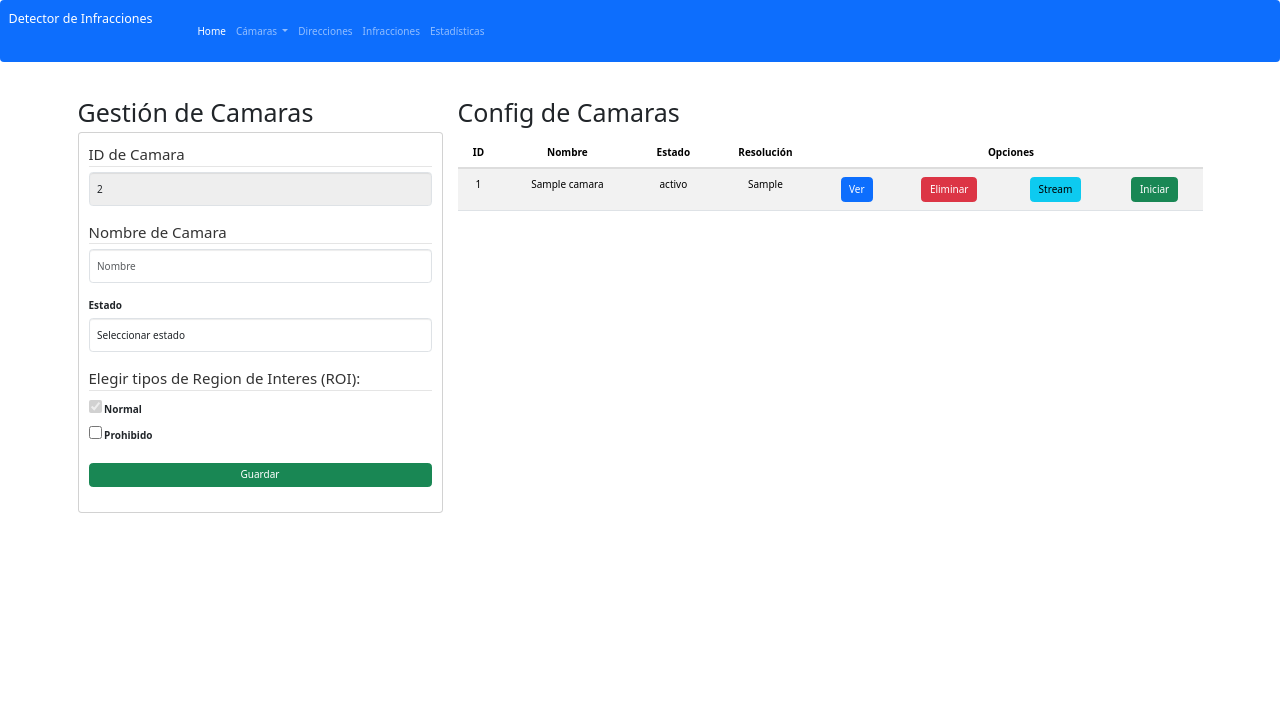
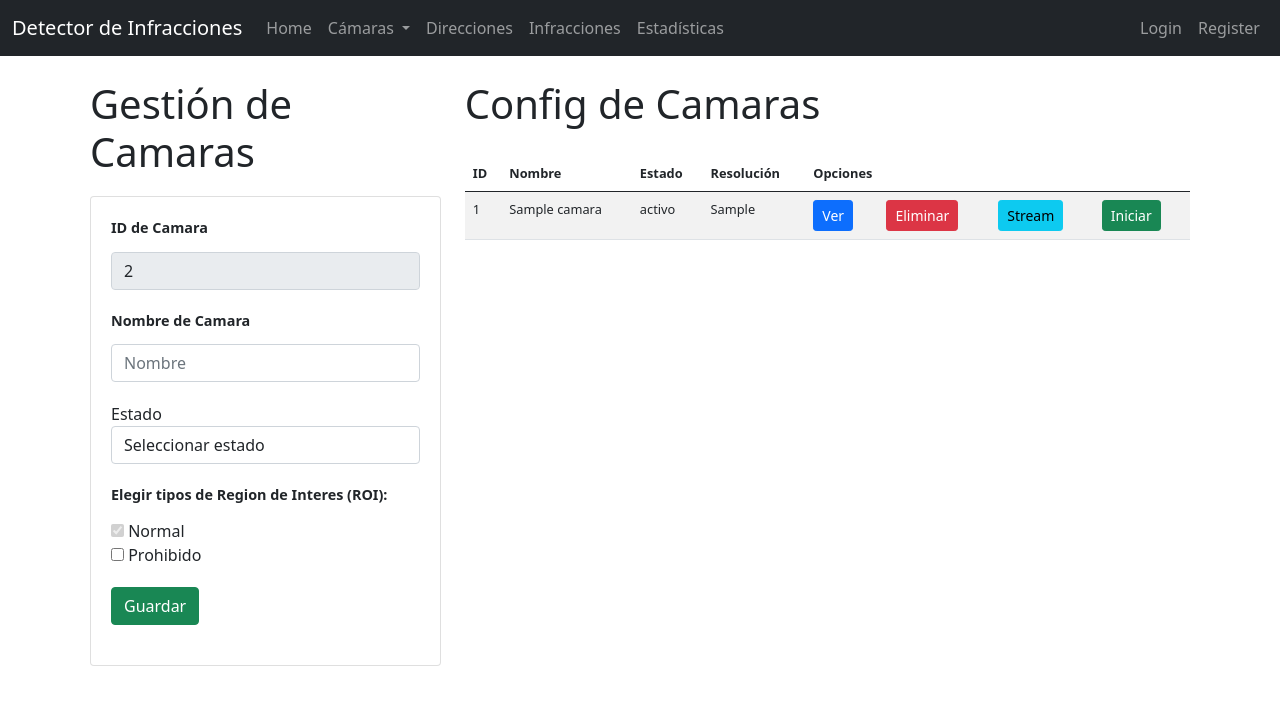
Before and after one commit to christpaul01/DetectorDeInfraccion, a Django app: page / in a window 1280 px wide. Shown: the top 705 px of the page. Run offline with Django 5.2, Linux system fonts and the light colour scheme; tables that the repository leaves empty hold one stand-in row (values such as "Sample post"); some libraries are stand-ins or nearby versions.

Commit message:
Mejora de stylesheet

```diff
--- a/camaras/static/css/configCamara.css
+++ b/camaras/static/css/configCamara.css
@@ -1,5 +1,45 @@
-th,
-td {
-  text-align: center;
-  vertical-align: middle;
-}
+/* Global padding and margin reset */
+        body {
+           margin: 0;
+        }
+
+        /* Make legends smaller */
+        legend {
+            font-size: 0.9rem; /* Smaller font size for legend */
+            font-weight: bold;
+            padding-bottom: 5px; /* Adds spacing below the legend */
+        }
+
+        /* General form padding and margin */
+        .form-group {
+            margin-bottom: 20px; /* Adds space between form elements */
+        }
+
+        /* Card padding */
+        .card-body {
+            padding: 20px;
+        }
+
+        /* Table styling */
+        .table-responsive {
+            padding-top: 10px;
+        }
+
+        /* Button styling */
+        .btn {
+            margin-right: 5px;
+        }
+
+        table {
+            font-size: 0.8rem; /* Smaller font size for table content */
+        }
+
+        /* General container spacing */
+        .container {
+            padding: 20px;
+        }
+
+        /* Header margin adjustments */
+        h1 {
+            margin-bottom: 20px;
+        }
--- a/camaras/templates/BaseCamaras.html
+++ b/camaras/templates/BaseCamaras.html
@@ -8,45 +8,15 @@
 
       {% endblock %}
     </title>
-    <link rel="stylesheet" href="https://maxcdn.bootstrapcdn.com/bootstrap/3.3.7/css/bootstrap.min.css">
-    <script src="https://maxcdn.bootstrapcdn.com/bootstrap/3.3.7/js/bootstrap.min.js"></script>
-    <script src="https://maxcdn.bootstrapcdn.com/jquery/3.2.1/jquery.min.js"></script>
-    <link href="https://cdn.jsdelivr.net/npm/bootstrap@5.3.3/dist/css/bootstrap.min.css" rel="stylesheet" integrity="sha384-QWTKZyjpPEjISv5WaRU9OFeRpok6YctnYmDr5pNlyT2bRjXh0JMhjY6hW+ALEwIH" crossorigin="anonymous">
-    <link rel="stylesheet" href="{% static 'css/configCamara.css' %}">
-
+<script src="https://cdn.jsdelivr.net/npm/@popperjs/core@2.9.2/dist/umd/popper.min.js" integrity="sha384-IQsoLXl5PILFhosVNubq5LC7Qb9DXgDA9i+tQ8Zj3iwWAwPtgFTxbJ8NT4GN1R8p" crossorigin="anonymous"></script>
+<script src="https://cdn.jsdelivr.net/npm/bootstrap@5.0.2/dist/js/bootstrap.min.js" integrity="sha384-cVKIPhGWiC2Al4u+LWgxfKTRIcfu0JTxR+EQDz/bgldoEyl4H0zUF0QKbrJ0EcQF" crossorigin="anonymous"></script>
+{#    <link rel="stylesheet" href="{% static 'css/configCamara.css' %}">#}
+    <link href="https://cdn.jsdelivr.net/npm/bootstrap@5.0.2/dist/css/bootstrap.min.css" rel="stylesheet" integrity="sha384-EVSTQN3/azprG1Anm3QDgpJLIm9Nao0Yz1ztcQTwFspd3yD65VohhpuuCOmLASjC" crossorigin="anonymous">
 
 </head>
 <body>
 
-<nav class="navbar navbar-expand-lg navbar-dark bg-primary">
-  <div class="container-fluid">
-    <a class="navbar-brand" href="/">Detector de Infracciones</a>
-    <button class="navbar-toggler" type="button" data-toggle="collapse" data-target="#navbarNavAltMarkup" aria-controls="navbarNavAltMarkup" aria-expanded="false" aria-label="Toggle navigation">
-      <span class="navbar-toggler-icon"></span>
-    </button>
-    <div class="collapse navbar-collapse" id="navbarNavAltMarkup">
-      <div class="navbar-nav">
-        <a class="nav-item nav-link active" aria-current="page" href="/">Home</a>
-
-        <div class="nav-item dropdown">
-          <a class="nav-link dropdown-toggle" href="#" id="navbarDropdown" role="button" data-toggle="dropdown" aria-expanded="false">
-            Cámaras
-          </a>
-          <div class="dropdown-menu" aria-labelledby="navbarDropdown">
-            <a class="dropdown-item" href="/camaras/">Lista de Cámaras</a>
-            <a class="dropdown-item" href="/camaras/nuevaCamara/">Nueva Cámara</a>
-            <div class="dropdown-divider"></div>
-            <a class="dropdown-item" href="/camaras/estadisticas/">Estadísticas Cámaras</a>
-          </div>
-        </div>
-
-        <a class="nav-item nav-link" href="/direcciones/">Direcciones</a>
-        <a class="nav-item nav-link" href="/infracciones/">Infracciones</a>
-        <a class="nav-item nav-link" href="/estadisticas/">Estadísticas</a>
-      </div>
-    </div>
-  </div>
-</nav>
+{% include 'includes/navbar.html' %}
 
 
 <div class="container py-4">
@@ -64,7 +34,54 @@
     {%  endblock %}
 </div>
 
+        <style>
+        /* Global padding and margin reset */
+        body {
+            {#padding: 20px;#}
+            margin: 0;
+        }
 
+        /* Make legends smaller */
+        legend {
+            font-size: 0.9rem; /* Smaller font size for legend */
+            font-weight: bold;
+            padding-bottom: 5px; /* Adds spacing below the legend */
+        }
+
+        /* General form padding and margin */
+        .form-group {
+            margin-bottom: 20px; /* Adds space between form elements */
+        }
+
+        /* Card padding */
+        .card-body {
+            padding: 20px;
+        }
+
+        /* Table styling */
+        .table-responsive {
+            padding-top: 10px;
+        }
+
+        /* Button styling */
+        .btn {
+            margin-right: 5px;
+        }
+
+        table {
+            font-size: 0.8rem; /* Smaller font size for table content */
+        }
+
+        /* General container spacing */
+        .container {
+            padding: 20px;
+        }
+
+        /* Header margin adjustments */
+        h1 {
+            margin-bottom: 20px;
+        }
+    </style>
 
 <script src="https://code.jquery.com/jquery-3.5.1.slim.min.js"
         integrity="sha384-DfXdz2htPH0lsSSs5nCTpuj/zy4C+OGpamoFVy38MVBnE+IbbVYUew+OrCXaRkfj" crossorigin="anonymous">
--- a/camaras/templates/configCamaras.html
+++ b/camaras/templates/configCamaras.html
@@ -68,11 +68,11 @@
                        <td>{{c.nombre_camara}}</td>
                        <td>{{c.estado_camara}}</td>
                        <td>{{c.resolucion_camara}}</td>
-                        <td><a href="detallesCamara/{{c.id_camara}}" class="btn btn-primary">Ver</a> </td>
+                        <td><a href="detallesCamara/{{c.id_camara}}" class="btn btn-sm btn-primary">Ver</a> </td>
 {#                       <td><a href="editarCamara/{{c.id_camara}}" class="btn btn-info">Editar</a> </td>#}
-                       <td><a href="eliminarCamara/{{c.id_camara}}" class="btn btn-danger btnEliminacion">Eliminar</a> </td>
-                     <td><a href="stream/{{c.id_camara}}" class="btn btn-info">Stream</a> </td>
-                     <td><a href="iniciarCamara/{{c.id_camara}}" class="btn btn-success btnIniciar">Iniciar</a> </td>
+                       <td><a href="eliminarCamara/{{c.id_camara}}" class="btn btn-danger btn-sm btnEliminacion">Eliminar</a> </td>
+                     <td><a href="stream/{{c.id_camara}}" class="btn btn-sm btn-info">Stream</a> </td>
+                     <td><a href="iniciarCamara/{{c.id_camara}}" class="btn btn-success btn-sm btnIniciar">Iniciar</a> </td>
                  </tr>
                  {%  endfor %}
              </tbody>
--- /dev/null
+++ b/camaras/templates/includes/navbar.html
@@ -0,0 +1,55 @@
+<nav class="navbar navbar-expand-md navbar-dark bg-dark">
+  <div class="container-fluid">
+    <a class="navbar-brand" href="/">Detector de Infracciones</a>
+    <button class="navbar-toggler" type="button" data-bs-toggle="collapse" data-bs-target="#navbarNav">
+      <span class="navbar-toggler-icon"></span>
+    </button>
+    <div class="collapse navbar-collapse" id="navbarNav">
+      <ul class="navbar-nav me-auto">
+        <li class="nav-item active">
+          <a class="nav-link" href="/">Home <span class="sr-only"></span></a>
+        </li>
+
+        <li class="nav-item dropdown">
+          <a class="nav-link dropdown-toggle" href="#" id="navbarDropdown" role="button" data-bs-toggle="dropdown" aria-expanded="false">
+            Cámaras
+          </a>
+          <ul class="dropdown-menu" aria-labelledby="navbarDropdown">
+            <li><a class="dropdown-item" href="/camaras/">Lista de Cámaras</a></li>
+            <li><a class="dropdown-item" href="/camaras/nuevaCamara/">Nueva Cámara</a></li>
+            <li><hr class="dropdown-divider"></li>
+            <li><a class="dropdown-item" href="/camaras/estadisticas/">Estadísticas Cámaras</a></li>
+          </ul>
+        </li>
+
+        <li class="nav-item">
+          <a class="nav-link" href="/direcciones/">Direcciones</a>
+        </li>
+        <li class="nav-item">
+          <a class="nav-link" href="/infracciones/">Infracciones</a>
+        </li>
+        <li class="nav-item">
+          <a class="nav-link" href="/estadisticas/">Estadísticas</a>
+        </li>
+      </ul>
+
+      <ul class="navbar-nav ms-auto">
+        {% if user.is_authenticated %}
+          <li class="nav-item">
+            <a class="nav-link" href="#">Hola, {{ user.username }}</a>
+          </li>
+          <li class="nav-item">
+            <a class="nav-link" href="{% url 'logout' %}">Logout</a>
+          </li>
+        {% else %}
+          <li class="nav-item">
+            <a class="nav-link" href="{% url 'login' %}">Login</a>
+          </li>
+          <li class="nav-item">
+            <a class="nav-link" href="{% url 'register' %}">Register</a>
+          </li>
+        {% endif %}
+      </ul>
+    </div>
+  </div>
+</nav>
--- a/camaras/urls.py
+++ b/camaras/urls.py
@@ -3,7 +3,7 @@
 
 urlpatterns = [
     # Bloque Home
-    path('', views.home),
+    path('', views.home, name='home'),
     # Bloque Camaras
     path('camaras/', views.camaras, name='camaras'),
     path('iniciarCamara/<id_camara>', views.start_camara),
```
Also changed, not shown: camaras/templates/detallesCamara.html (+8 -7 lines).
